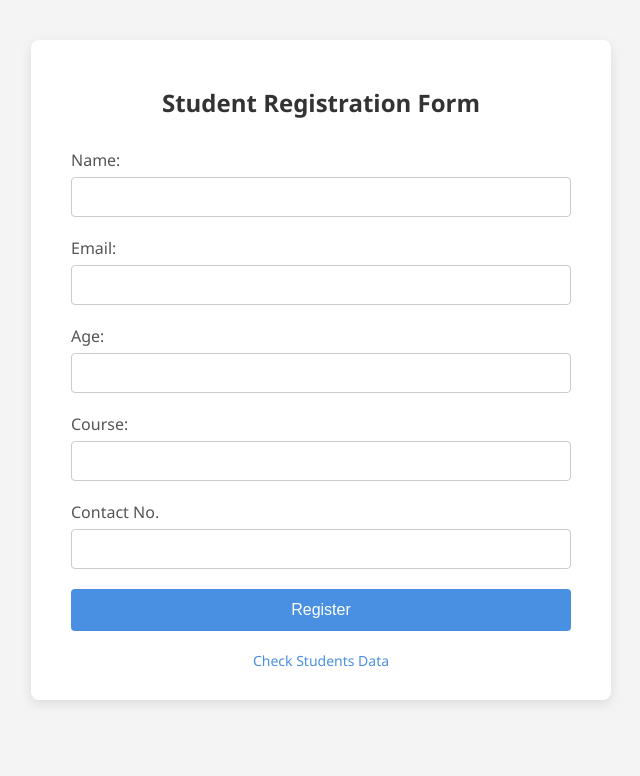
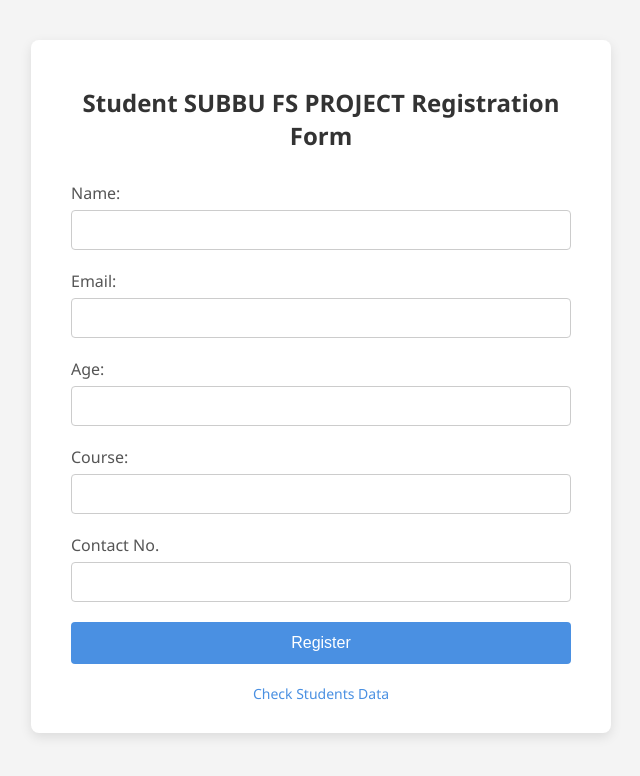
Before and after one commit to saisubrahmanyamb/FS, a website: page StudentsForm-Full-Stack-main/public/index.html in a window 1280 px wide. Shown: the whole page, without its empty margins (319-959 px from the left). Drawn offline with Linux system fonts and the light colour scheme.

Commit message:
add subbu

```diff
--- a/StudentsForm-Full-Stack-main/public/index.html
+++ b/StudentsForm-Full-Stack-main/public/index.html
@@ -90,7 +90,7 @@
 </body>
 <form action="/register" method="POST" id="student-form">
 
-    <h1>Student Registration Form</h1>
+    <h1>Student SUBBU FS PROJECT Registration Form</h1>
 
     <label for="name">Name:</label>
     <input type="text" id="name" name="name" required><br>
```
